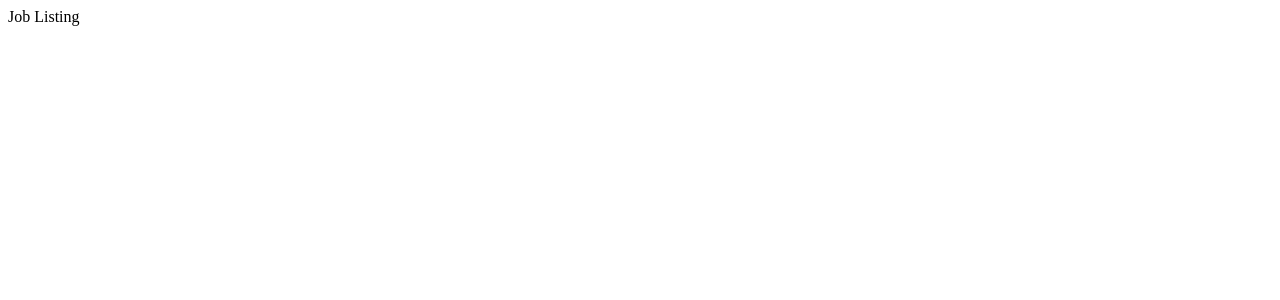
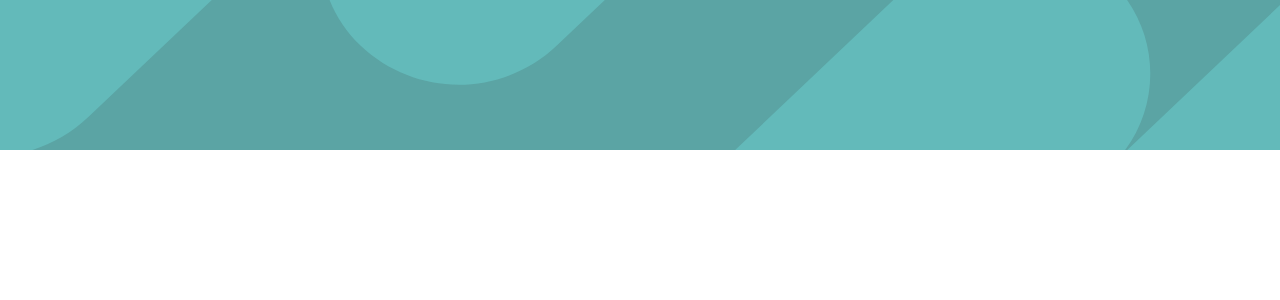
Before and after one commit to ahmedbaligh/job-listing, a React (Create React App) app: page / in a window 1280 px wide. Shown: the top 300 px of the page. Built offline with nearby package versions, Linux system fonts and the light colour scheme.

Commit message:
feat: Add app header

```diff
--- a/src/App.js
+++ /dev/null
@@ -1,3 +0,0 @@
-export function App() {
-  return <div>Job Listing</div>;
-}
--- /dev/null
+++ b/src/App.jsx
@@ -0,0 +1,9 @@
+import { Header } from './components/header/Header';
+
+export function App() {
+  return (
+    <div>
+      <Header />
+    </div>
+  );
+}
--- /dev/null
+++ b/src/components/header/Header.css
@@ -0,0 +1,5 @@
+.app-header {
+  background-color: var(--desaturated-dark-cyan);
+  background-image: url('/public/assets/images/bg-header-desktop.svg');
+  height: 150px;
+}
--- /dev/null
+++ b/src/components/header/Header.jsx
@@ -0,0 +1,5 @@
+import './Header.css';
+
+export const Header = () => {
+  return <header className="app-header" />;
+};
--- /dev/null
+++ b/src/index.css
@@ -0,0 +1,15 @@
+*,
+*::before,
+*::after {
+  box-sizing: border-box;
+  margin: 0;
+  padding: 0;
+}
+
+html {
+  --desaturated-dark-cyan: hsl(180, 29%, 50%);
+  --light-grayish-cyan: hsl(180, 52%, 96%);
+  --light-grayish-cyan-filter-tablets: hsl(180, 31%, 95%);
+  --dark-grayish-cyan: hsl(180, 8%, 52%);
+  --very-dark-grayish-cyan: hsl(180, 14%, 20%);
+}
--- a/src/index.js
+++ b/src/index.js
@@ -2,6 +2,8 @@ import React from 'react';
 import ReactDOM from 'react-dom/client';
 
 import { App } from './App';
+
+import './index.css';
 
 const root = ReactDOM.createRoot(document.getElementById('root'));
 
```
